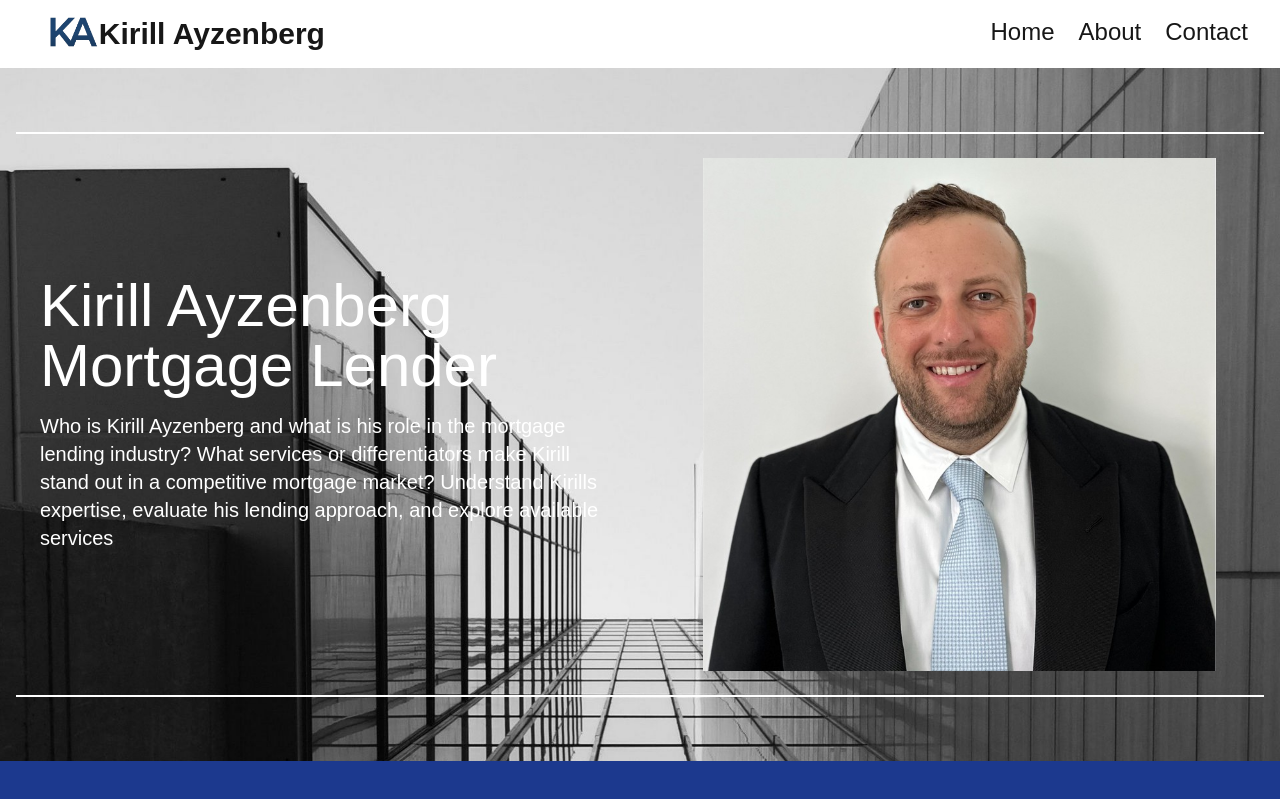
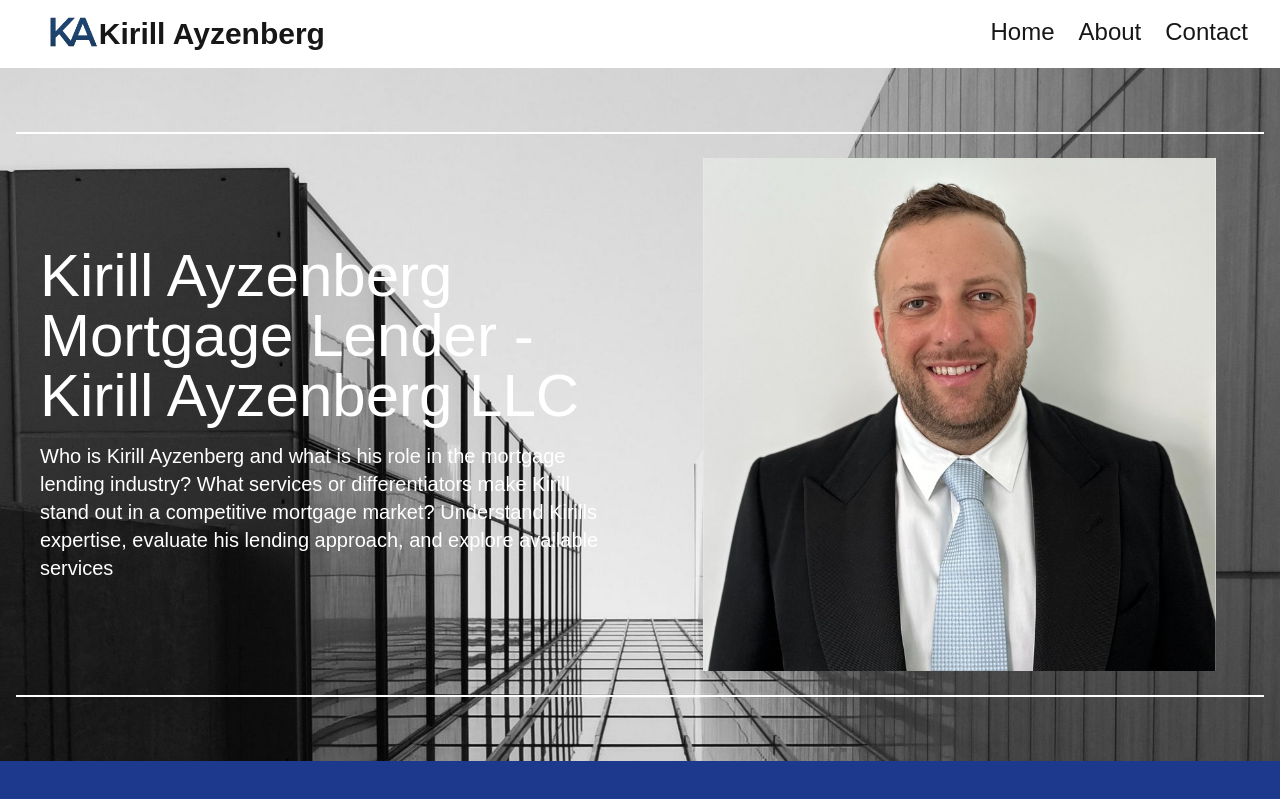
Before and after one commit to charleycode/kirillayzenberg, a Next.js app: page / in a window 1280 px wide. Shown: the top 799 px of the page. Built offline with nearby package versions, Linux system fonts and the light colour scheme.

Commit message:
fix for bucket

```diff
--- a/src/app/page.tsx
+++ b/src/app/page.tsx
@@ -14,7 +14,7 @@
         <div className="w-full px-4 mx-auto max-w-screen-xl py-16">
           <div className="flex flex-col md:flex-row items-center gap-8 border-y-2">
               <div className="w-1/2">
-              <h1 className="lg:text-6xl px-6">Kirill Ayzenberg Mortgage Lender</h1>
+              <h1 className="lg:text-6xl px-6">Kirill Ayzenberg Mortgage Lender - Kirill Ayzenberg LLC</h1>
               <p className="text-xl px-6 mt-4">
                 Who is Kirill Ayzenberg and what is his role in the mortgage lending industry?
                 What services or differentiators make Kirill stand out in a competitive mortgage market?
```
